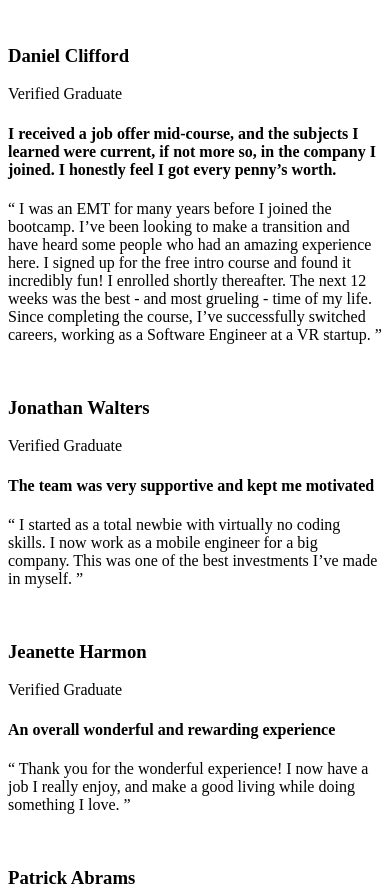
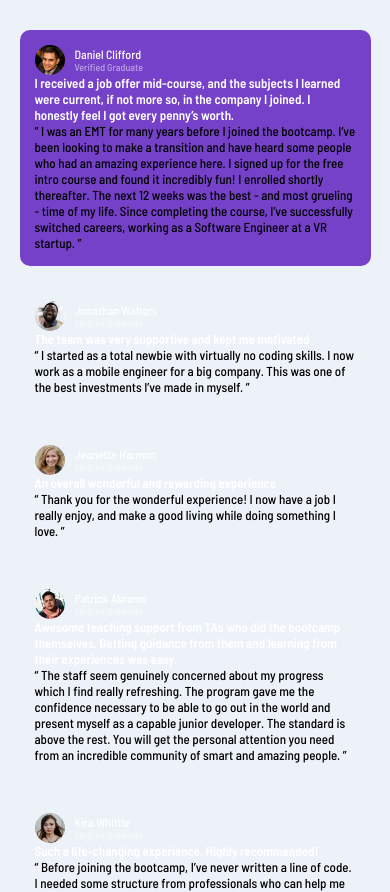
Before and after one commit to TannyWeb/testimonials-grid-section, a plain HTML site: page index.html in a window 390 px wide. Shown: the top 892 px of the page. Drawn offline with Linux system fonts and the light colour scheme.

Commit message:
mobile item css

```diff
--- a/css/style.css
+++ b/css/style.css
@@ -0,0 +1,64 @@
+:root {
+   --Moderate-violet: hsl(263, 55%, 52%);
+    --Very-dark-grayish-blue: hsl(217, 19%, 35%);
+    --Very-dark-blackish-blue: hsl(219, 29%, 14%);
+    --White: hsl(0, 0%, 100%);
+    --Light-gray: hsl(0, 0%, 81%);
+    --Light-grayish-blue: hsl(210, 46%, 95%);
+}
+
+* {
+    box-sizing: border-box;
+    margin: 0;
+    padding: 0;
+    font-family: 'Barlow Semi Condensed', sans-serif;
+    font-weight: 500;
+}
+
+body {
+    background-color: var(--Light-grayish-blue);
+    font-size: 0.8125rem;
+}
+
+.grid-wrapper {
+    display: block;
+    max-width: 90%;
+    margin: 1.875rem auto;
+}
+
+.grid-item {
+    border-radius: 0.625rem;
+    padding: 0.9375rem;
+    margin-bottom: 1.25rem;
+}
+
+.person-info {
+    display: flex;
+    align-items: center;
+}
+
+.person-info img {
+    border-radius: 50%;
+    width: 1.875rem;
+    margin-right: 0.625rem;
+}
+
+.item-1 {
+    background-color: var(--Moderate-violet);
+}
+
+.grid-item .person-title  {
+    color: var(--White);
+}
+.grid-item .person-title h3 {
+    font-size: 0.75rem;
+}
+.grid-item .person-title p {
+    opacity: 50%;
+    font-size: 10px;
+}
+
+.main-para {
+    font-weight: 600;
+    color: var(--White);
+}
--- a/index.html
+++ b/index.html
@@ -7,23 +7,16 @@
   <!-- displays site properly based on user's device -->
 
   <link rel="icon" type="image/png" sizes="32x32" href="./images/favicon-32x32.png">
-
+  <!-- Google font -->
+  <link rel="preconnect" href="https://fonts.gstatic.com">
+  <link href="https://fonts.googleapis.com/css2?family=Barlow+Semi+Condensed:wght@500;600&display=swap"
+    rel="stylesheet">
+  <!-- style.css file -->
   <link rel="stylesheet" href="css/style.css">
 
 
   <title>Frontend Mentor | Testmonial-grid-section</title>
 
-  <!-- Feel free to remove these styles or customise in your own stylesheet 👍 -->
-  <style>
-    .attribution {
-      font-size: 11px;
-      text-align: center;
-    }
-
-    .attribution a {
-      color: hsl(228, 45%, 44%);
-    }
-  </style>
 </head>
 
 <body>
@@ -33,7 +26,7 @@
     <div class="grid-item item-1">
       <!-- top person info flex -->
       <div class="person-info">
-        <img src="" alt="">
+        <img src="images/image-daniel.jpg" alt="">
         <div class="person-title">
           <h3>Daniel Clifford</h3>
           <p>Verified Graduate</p>
@@ -59,7 +52,7 @@
     <div class="grid-item item-2">
       <!-- top person info flex -->
       <div class="person-info">
-        <img src="" alt="">
+        <img src="images/image-jonathan.jpg" alt="">
         <div class="person-title">
           <h3>Jonathan Walters</h3>
           <p> Verified Graduate</p>
@@ -78,7 +71,7 @@
     <div class="grid-item item-3">
       <!-- top person info flex -->
       <div class="person-info">
-        <img src="" alt="">
+        <img src="images/image-jeanette.jpg" alt="">
         <div class="person-title">
           <h3>Jeanette Harmon</h3>
           <p>Verified Graduate</p>
@@ -98,7 +91,7 @@
     <div class="grid-item item-4">
       <!-- top person info flex -->
       <div class="person-info">
-        <img src="" alt="">
+        <img src="images/image-patrick.jpg" alt="">
         <div class="person-title">
           <h3>Patrick Abrams</h3>
           <p>Verified Graduate</p>
@@ -123,7 +116,7 @@
     <div class="grid-item item-5">
       <!-- top person info flex -->
       <div class="person-info">
-        <img src="" alt="">
+        <img src="images/image-kira.jpg" alt="">
         <div class="person-title">
           <h3> Kira Whittle</h3>
           <p>Verified Graduate</p>
@@ -148,15 +141,6 @@
 
   </div>
 
-
-
-
-
-
-  <div class="attribution">
-    Challenge by <a href="https://www.frontendmentor.io?ref=challenge" target="_blank">Frontend Mentor</a>.
-    Coded by <a href="#">Your Name Here</a>.
-  </div>
 </body>
 
 </html>
```
